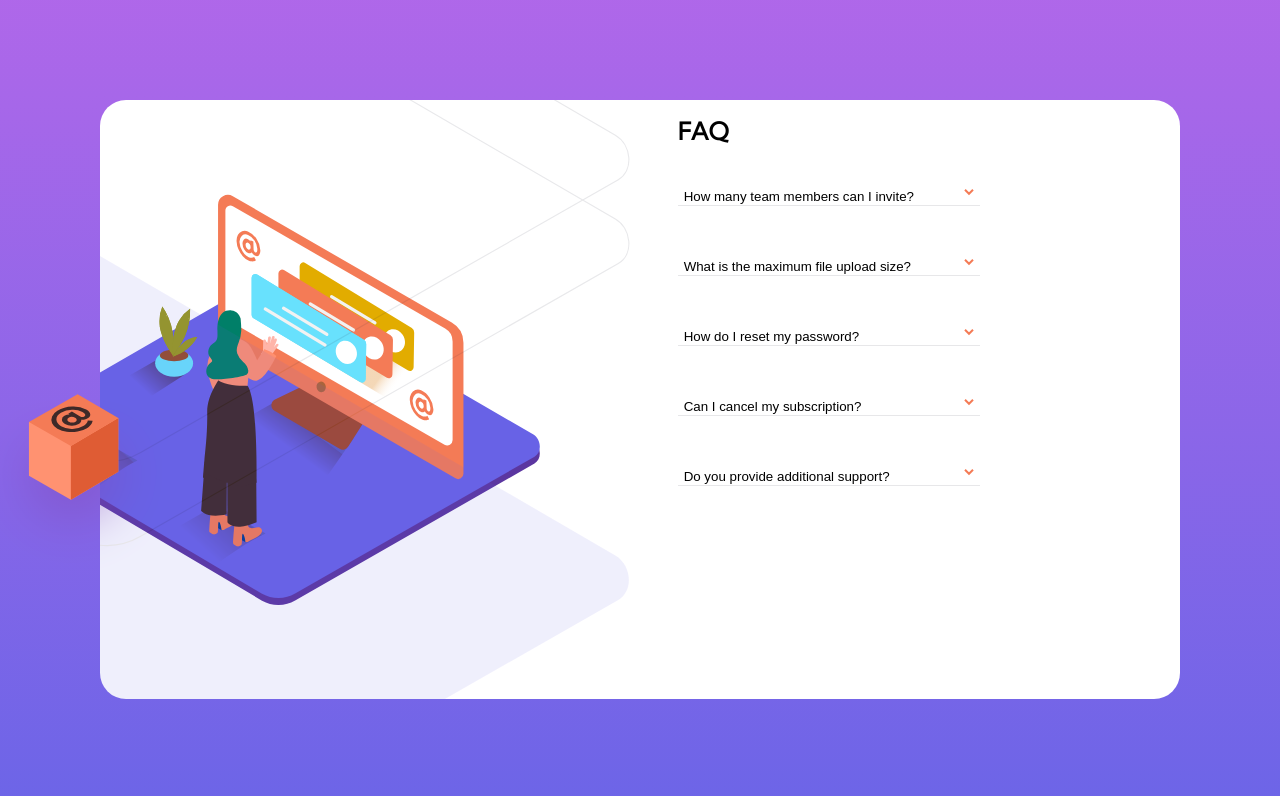
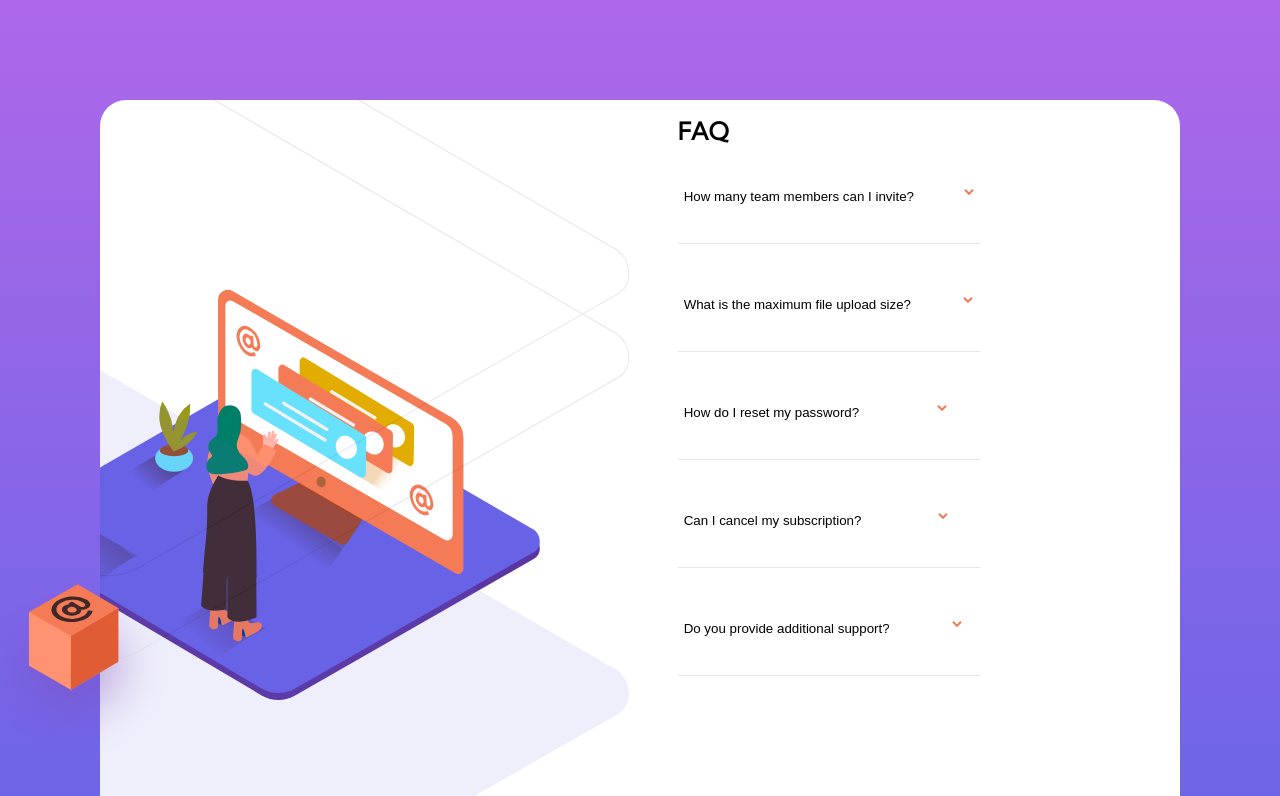
Before and after one commit to Emile-Massumov/accordion-card, a plain HTML site: page index.html in a window 1280 px wide. Shown: the top 796 px of the page. Drawn offline with Linux system fonts and the light colour scheme.

Commit message:
added ::after

```diff
--- a/main.css
+++ b/main.css
@@ -37,6 +37,37 @@ main {
     justify-content: center;
     align-items: center;
 }
+.question.open {
+    font-weight: bold;
+}
+.question.open::after {
+    transform: rotate(180deg);
+}
+.question {
+    display: flex;
+    width: 100%;
+    margin: 26px 0 26px 0;
+    background-color: #fff;
+    border: #fff;
+    border-bottom: #e7e7e9 1px solid;
+    border-bottom-width: 1px;
+    border-bottom-style: solid;
+    border-bottom-color: rgb(231, 231, 233);
+    justify-content: space-between;
+}
+.question::after {
+    content: '';
+    display: block;
+    margin: 26px 0 26px 0;
+    background-color: #fff;
+    border: #fff;
+    border-bottom: #e7e7e9 1px solid;
+    border-bottom-width: 1px;
+    border-bottom-style: solid;
+    border-bottom-color: rgb(231, 231, 233);
+    justify-content: space-between;
+    transition: transform 300ms ease-in-out;
+}
 .question {
     display: flex;
     width: 100%;
```
